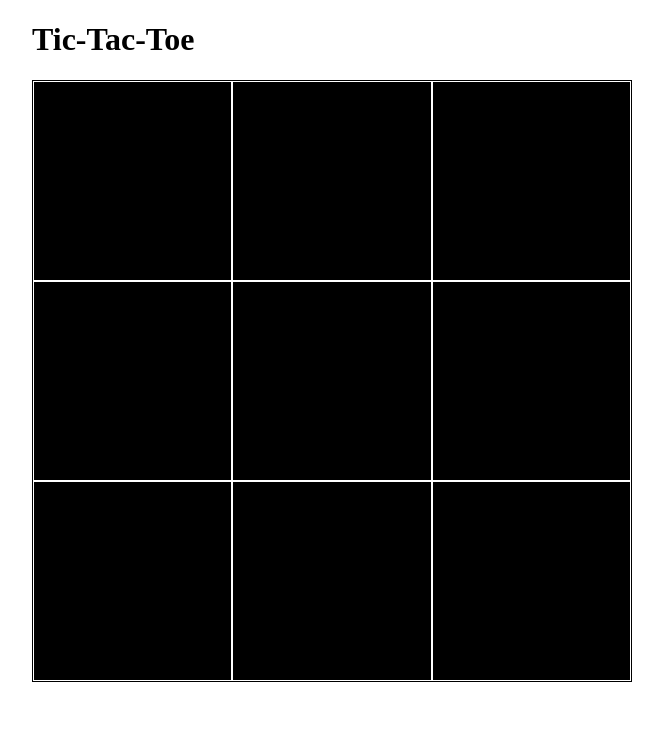
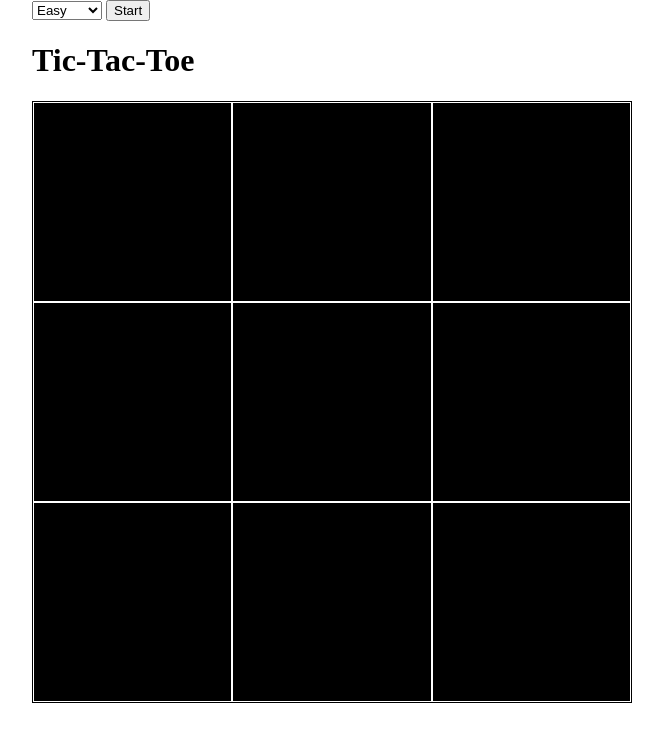
Before and after one commit to miiswom/tic-tac-toe, a plain HTML site: page index.html in a window 1280 px wide. Shown: the whole page, without its empty margins (224-887 px from the left). Drawn offline with Linux system fonts and the light colour scheme.

Commit message:
Perfom small edits

```diff
--- a/index.html
+++ b/index.html
@@ -12,6 +12,14 @@
 		<link rel="stylesheet" href="css/style.css">
 	</head>
 	<body>
+		<div class="container">
+			<select>
+				<option value="Easy">Easy</option>
+				<option value="Medium">Medium</option>
+				<option value="Hard">Hard</option>
+			</select>
+			<button class="start-btn">Start</button>
+		</div>
 
 		<div class="container">
 			<h1>Tic-Tac-Toe</h1>
@@ -28,6 +36,6 @@
 			</div>
 		</div>
 
-		<script type="text/javascript" src="js/main__four.js"></script>
+		<script type="script/javascript" src="js/main__four.js"></script>
 	</body>
 </html>
```
Also changed, not shown: js/main__four.js (+3 -35 lines).
